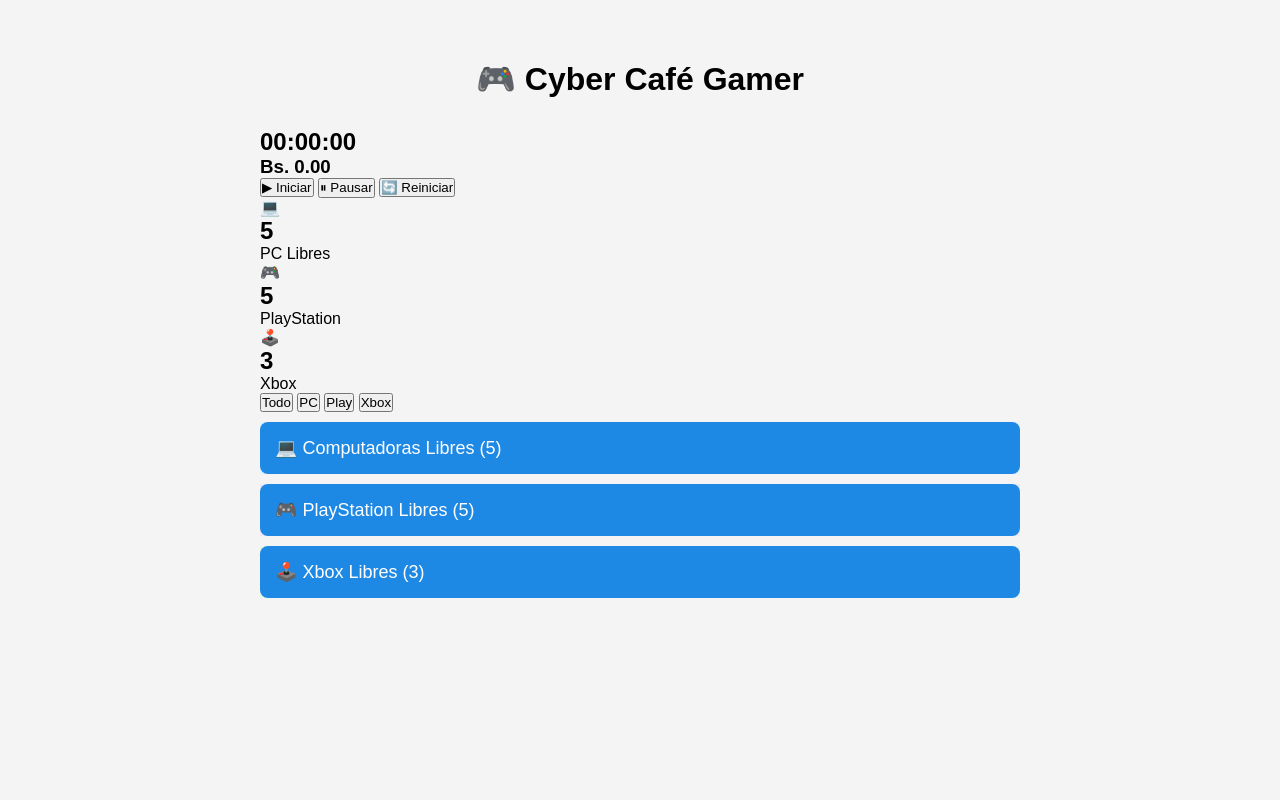
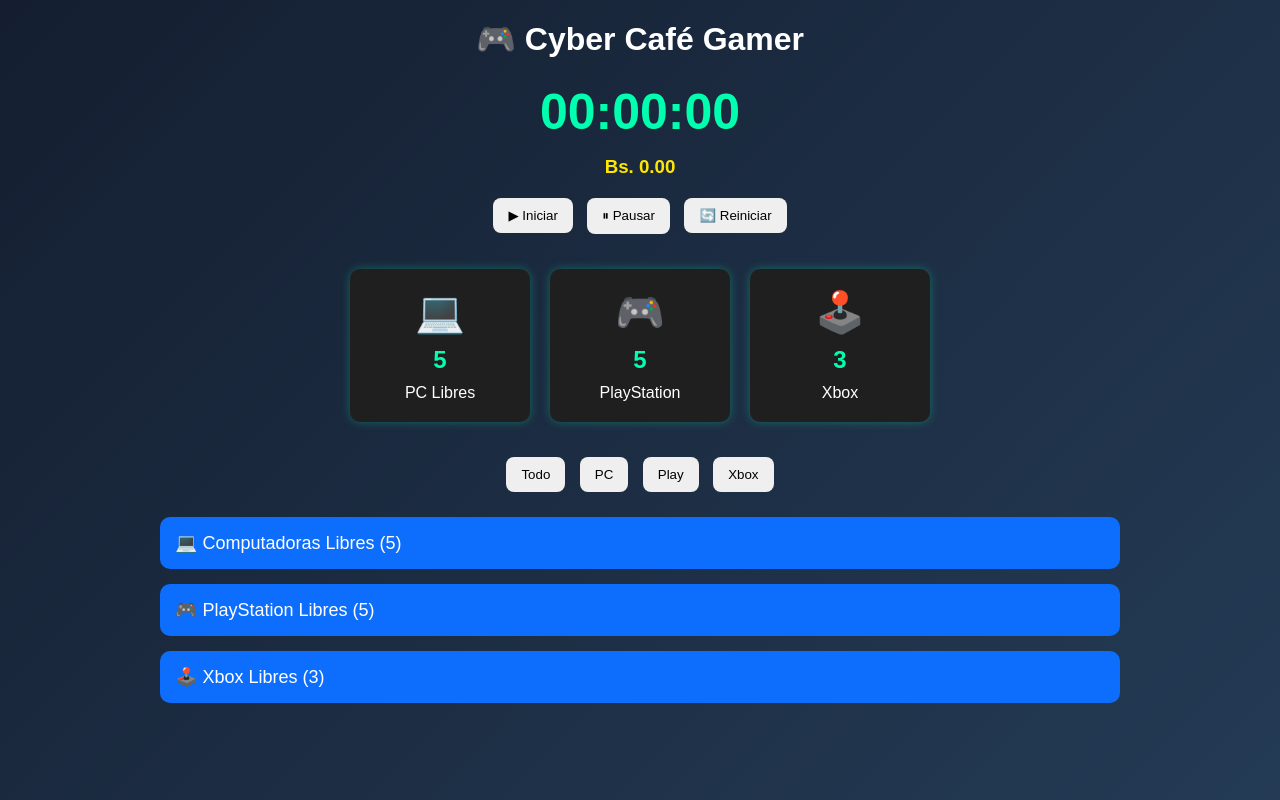
Before and after one commit to cristianmamani282-cloud/Mi_Perfil, a plain HTML site: page cyber_cafe/index.html in a window 1280 px wide. Drawn offline with nearby package versions, Linux system fonts and the light colour scheme.

Commit message:
styles 1.1

```diff
--- a/cyber_cafe/styles.css
+++ b/cyber_cafe/styles.css
@@ -1,62 +1,152 @@
+/* configuración general */
+
 *{
     margin:0;
     padding:0;
     box-sizing:border-box;
-    font-family:Arial, sans-serif;
+    font-family:Arial, Helvetica, sans-serif;
 }
 
 body{
-    background:#f4f4f4;
-    transition:0.4s;
+    min-height:100vh;
+    background:linear-gradient(135deg,#141e30,#243b55);
+    color:white;
+    transition:0.5s;
 }
 
 .contenedor{
-    max-width:800px;
-    margin:40px auto;
+    width:90%;
+    max-width:1000px;
+    margin:auto;
     padding:20px;
 }
 
 h1{
     text-align:center;
+    margin-bottom:25px;
+}
+
+/* temporizador */
+
+.timer-box{
+    text-align:center;
     margin-bottom:30px;
 }
 
+#tiempo{
+    font-size:50px;
+    color:#00ffae;
+}
+
+#costo{
+    margin:15px 0;
+    color:#ffe600;
+}
+
+.timer-box button{
+    padding:10px 15px;
+    border:none;
+    border-radius:8px;
+    cursor:pointer;
+    margin:5px;
+}
+
+/* contadores */
+
+.contadores{
+    display:flex;
+    justify-content:center;
+    gap:20px;
+    flex-wrap:wrap;
+    margin-bottom:30px;
+}
+
+.contador{
+    width:180px;
+    background:#1f1f1f;
+    border-radius:10px;
+    text-align:center;
+    padding:20px;
+    box-shadow:0 0 10px rgba(0,255,174,.3);
+}
+
+.contador span{
+    font-size:40px;
+}
+
+.contador h2{
+    color:#00ffae;
+    margin:10px 0;
+}
+
+/* filtros */
+
+.filtros{
+    text-align:center;
+    margin-bottom:20px;
+}
+
+.filtro{
+    padding:10px 15px;
+    margin:5px;
+    border:none;
+    border-radius:8px;
+    cursor:pointer;
+}
+
+/* tarjetas */
+
 .card-btn{
-    background:#1e88e5;
-    color:white;
+    background:#0d6efd;
     padding:15px;
-    margin-top:10px;
-    border-radius:8px;
+    margin-top:15px;
+    border-radius:10px;
     cursor:pointer;
     font-size:18px;
 }
 
 .card-btn:hover{
-    background:#1565c0;
+    background:#0a58ca;
 }
 
 .card-info{
     display:none;
     background:white;
+    color:black;
     padding:15px;
-    border:1px solid #ddd;
-    border-radius:0 0 8px 8px;
+    border-radius:0 0 10px 10px;
 }
 
-/* Temas */
+/* imagenes */
+
+.imagen-servicio{
+    width:100%;
+    margin-top:15px;
+    border-radius:10px;
+}
+
+/* temas */
 
 .pc{
-    background:#e3f2fd;
+    transition:0.5s;
 }
 
 .ps{
-    background:#ede7f6;
+    transition:0.5s;
 }
 
 .xbox{
-    background:#e8f5e9;
+    transition:0.5s;
 }
 
-.cafe{
-    background:#fff3e0;
+.tema-pc{
+    background:linear-gradient(135deg,#134e5e,#71b280);
 }
+
+.tema-ps{
+    background:linear-gradient(135deg,#1e3c72,#2a5298);
+}
+
+.tema-xbox{
+    background:linear-gradient(135deg,#134e5e,#0ba360);
+}
```
